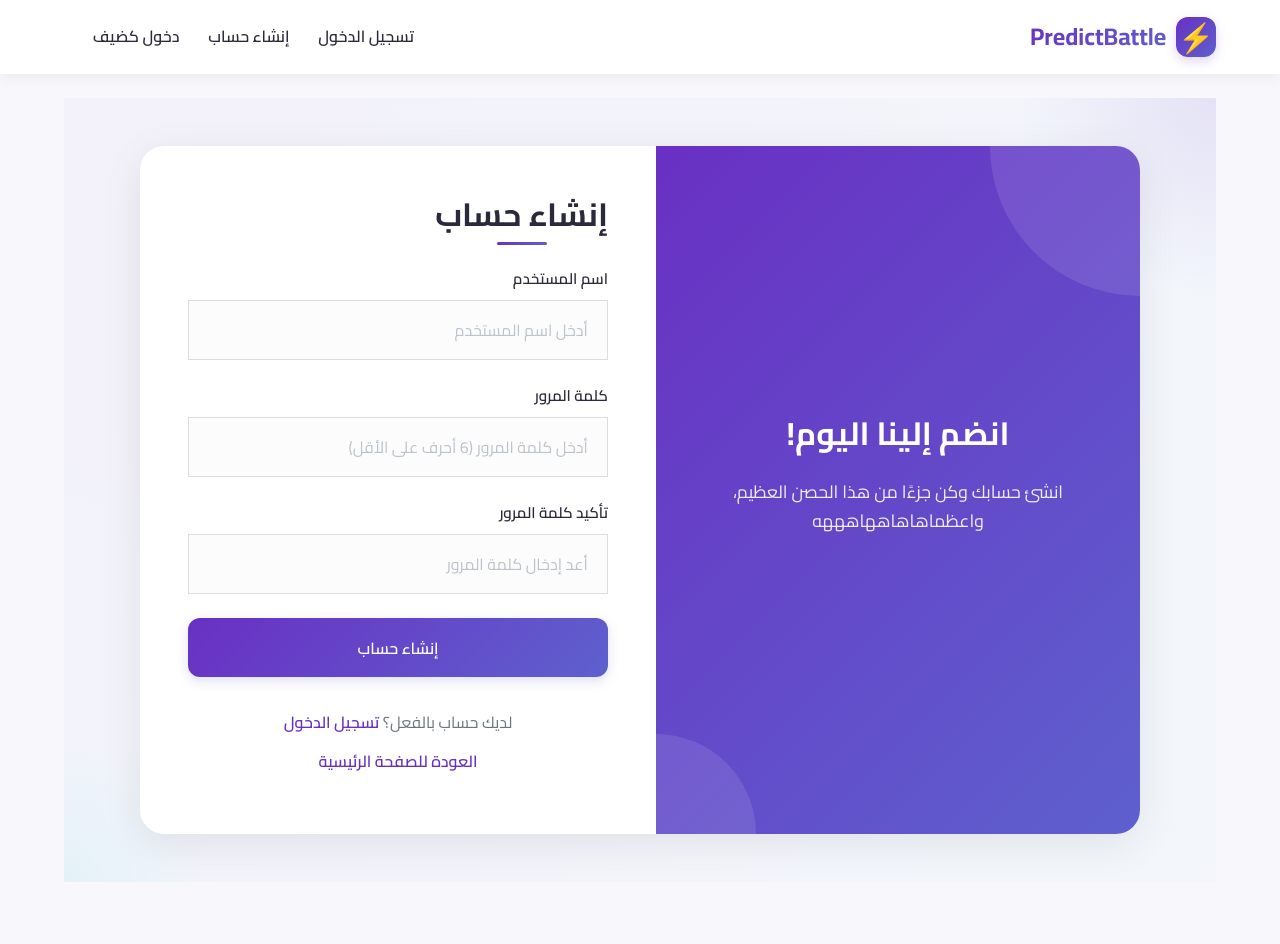
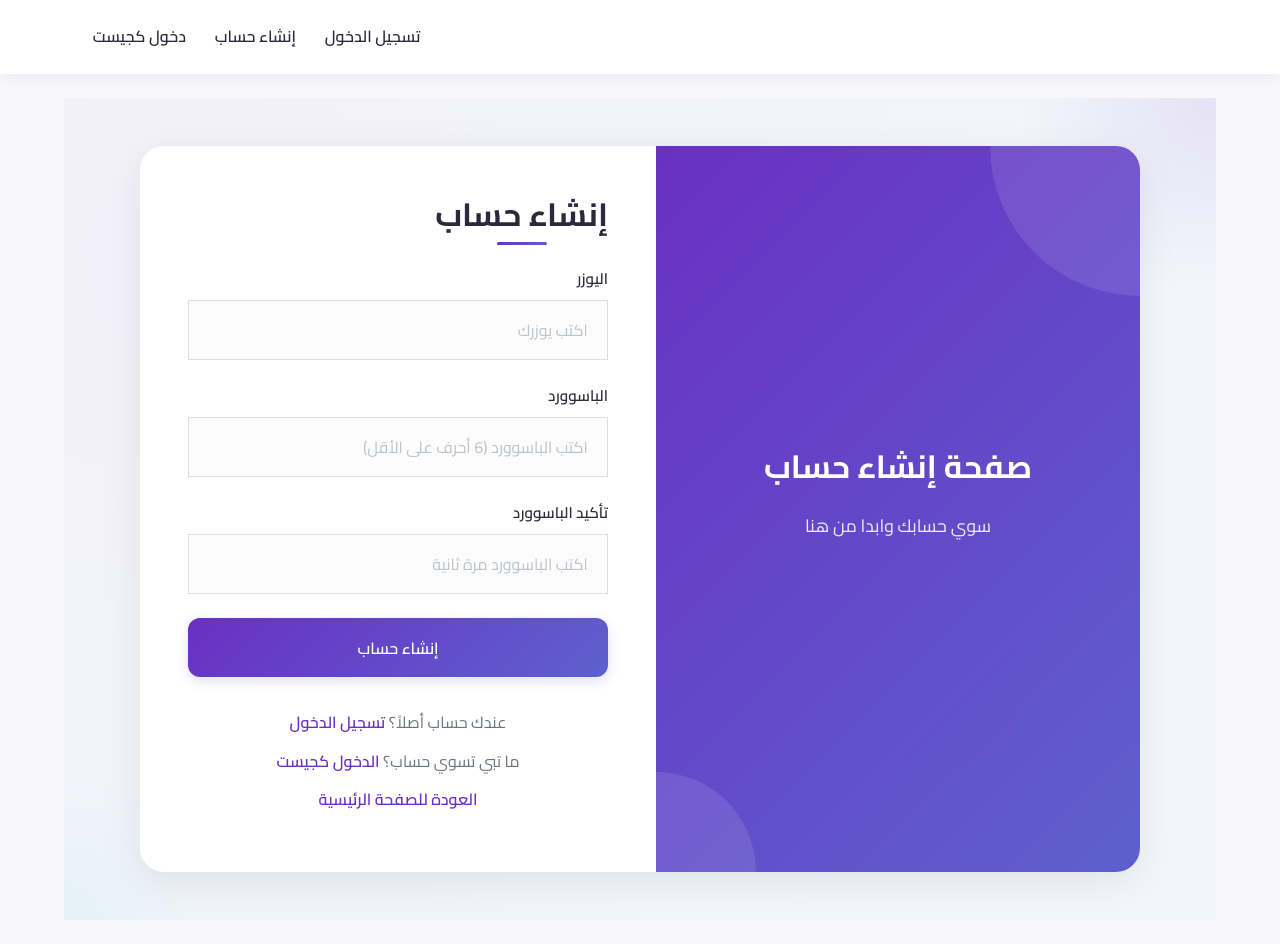
Before and after one commit to 5inee/predictbattle.v3, a React (Create React App) app in the folder frontend/: page /register in a window 1280 px wide. Before the commit the page ends 906 px from the top, so only its background shows below. Built offline with nearby package versions, Linux system fonts and the light colour scheme; no server answers.

Commit message:
make it more arabic

```diff
--- a/frontend/src/components/Header.js
+++ b/frontend/src/components/Header.js
@@ -27,8 +27,8 @@ const Header = () => {
       <div className="header-container">
         <div className="logo">
           <Link to="/" onClick={closeMobileMenu}>
-            <span className="logo-icon">⚡</span>
-            <span className="logo-text">PredictBattle</span>
+            {/* <span className="logo-icon">⚡</span> */}
+            {/* <span className="logo-text">PredictBattle</span> */}
           </Link>
         </div>
 
@@ -42,7 +42,7 @@ const Header = () => {
             <>
               <span className="username">{user.username}</span>
               <Link to="/dashboard" className="nav-link">
-                لوحة التحكم
+                الداشبورد
               </Link>
               <button onClick={handleLogout} className="btn btn-text">
                 تسجيل الخروج
@@ -57,7 +57,7 @@ const Header = () => {
                 إنشاء حساب
               </Link>
               <Link to="/guest" className="nav-link">
-                دخول كضيف
+                دخول كجيست
               </Link>
             </>
           )}
@@ -71,7 +71,7 @@ const Header = () => {
             <>
               <span className="username">{user.username}</span>
               <Link to="/dashboard" className="nav-link" onClick={closeMobileMenu}>
-                لوحة التحكم
+                الداشبورد
               </Link>
               <button onClick={handleLogout} className="btn btn-text">
                 تسجيل الخروج
@@ -86,7 +86,7 @@ const Header = () => {
                 إنشاء حساب
               </Link>
               <Link to="/guest" className="nav-link" onClick={closeMobileMenu}>
-                دخول كضيف
+                دخول كجيست
               </Link>
             </>
           )}
--- a/frontend/src/components/SessionCard.js
+++ b/frontend/src/components/SessionCard.js
@@ -38,7 +38,7 @@ const SessionCard = ({ session }) => {
 
       <div className="session-details">
         <div className="session-info code">
-          <span className="info-label">كود الجلسة:</span>
+          <span className="info-label">كود القيم:</span>
           <span className="session-code">{session.code}</span>
         </div>
         <div className="session-info date">
@@ -46,7 +46,7 @@ const SessionCard = ({ session }) => {
           <span>{formatDate(session.createdAt)}</span>
         </div>
         <div className="session-info participants">
-          <span className="info-label">المشاركون:</span>
+          <span className="info-label">المشاركين:</span>
           <div className="participants-count">
             <span>{session.participants?.length || 0}</span>
             <div className="participants-progress">
--- a/frontend/src/pages/CreateSessionPage.js
+++ b/frontend/src/pages/CreateSessionPage.js
@@ -41,13 +41,13 @@ const CreateSessionPage = () => {
 
     // التحقق من إدخال العنوان
     if (!title.trim()) {
-      setErrorMessage('يرجى إدخال السؤال');
+      setErrorMessage('لازم تكتب السؤال');
       return;
     }
 
     // التحقق من الرمز السري
     if (secretCode !== '021') {
-      setErrorMessage('الرمز السري غير صحيح');
+      setErrorMessage('الباسوورد غلط');
       return;
     }
 
@@ -73,7 +73,7 @@ const CreateSessionPage = () => {
       console.error('خطأ في إنشاء الجلسة:', error);
       setErrorMessage(
         error.response?.data?.message ||
-        'حدث خطأ أثناء إنشاء الجلسة، يرجى المحاولة مرة أخرى'
+        'حصلت مشكلة أثناء إنشاء القيم، حاول مرة ثانية'
       );
       setLoading(false);
     }
@@ -82,7 +82,7 @@ const CreateSessionPage = () => {
   return (
     <div className="create-session-page">
       <div className="page-header">
-        <h1 className="page-title">إنشاء جلسة توقع جديدة</h1>
+        <h1 className="page-title">إنشاء قيم جديد</h1>
       </div>
 
       <div className="form-card">
@@ -92,14 +92,14 @@ const CreateSessionPage = () => {
 
         <form onSubmit={onSubmit}>
           <div className="form-section">
-            <h3 className="section-label">سؤال الجلسة</h3>
+            <h3 className="section-label">سؤال القيم</h3>
             <textarea
               id="title"
               name="title"
               className="form-control"
               value={title}
               onChange={onChange}
-              placeholder="اكتب سؤال الجلسة هنا..."
+              placeholder="اكتب سؤال القيم هنا..."
               rows={4}
             ></textarea>
           </div>
@@ -126,12 +126,12 @@ const CreateSessionPage = () => {
               </button>
             </div>
             <small className="form-text">
-              حدد العدد الأقصى للمشاركين في هذه الجلسة (من 2 إلى 20)
+              حدد العدد الأقصى للمشاركين في القيم (من 2 إلى 20)
             </small>
           </div>
 
           <div className="form-section">
-            <h3 className="section-label">الرمز السري</h3>
+            <h3 className="section-label">الباسوورد</h3>
             <input
               type="password"
               id="secretCode"
@@ -139,10 +139,10 @@ const CreateSessionPage = () => {
               className="form-control code-input"
               value={secretCode}
               onChange={onChange}
-              placeholder="أدخل الرمز السري الخاص بإنشاء الجلسات"
+              placeholder="اكتب الباسوورد الخاص بإنشاء الأقيام"
             />
             <small className="form-text">
-              الرمز السري مطلوب لمنع إنشاء جلسات عشوائية
+              الباسوورد مطلوبة لمنع الأقيام العشوائية
             </small>
           </div>
 
@@ -152,11 +152,11 @@ const CreateSessionPage = () => {
               className="btn btn-primary submit-btn"
               disabled={loading}
             >
-              {loading ? 'جارِ الإنشاء...' : 'ابدأ الجلسة'}
+              {loading ? 'جارِ الإنشاء...' : 'ابدأ القيم'}
             </button>
 
             <Link to="/dashboard" className="btn btn-text back-btn">
-              العودة إلى لوحة التحكم
+              ارجع للداشبورد
             </Link>
           </div>
         </form>
--- a/frontend/src/pages/DashboardPage.js
+++ b/frontend/src/pages/DashboardPage.js
@@ -35,7 +35,7 @@ const DashboardPage = () => {
       setSessions(data.sessions);
       setLoading(false);
     } catch (error) {
-      setErrorMessage('حدث خطأ أثناء جلب الجلسات');
+      setErrorMessage('حدث خطأ أثناء جلب الأقيام');
       setLoading(false);
     }
   }, [user.token]);
@@ -98,7 +98,7 @@ const DashboardPage = () => {
         navigate(`/session/${data.session._id}`);
       }, 1000);
     } catch (error) {
-      setErrorMessage(error.response?.data?.message || 'حدث خطأ أثناء الانضمام إلى الجلسة');
+      setErrorMessage(error.response?.data?.message || 'حدث خطأ أثناء الانضمام للقيم');
       setLoading(false);
     }
   };
@@ -106,7 +106,7 @@ const DashboardPage = () => {
   return (
     <div className="dashboard-page">
       <div className="dashboard-header">
-        <h1 className="dashboard-title">لوحة التحكم</h1>
+        <h1 className="dashboard-title">الداشبورد</h1>
       </div>
 
       <div className="dashboard-tabs">
@@ -114,13 +114,13 @@ const DashboardPage = () => {
           className={`dashboard-tab ${activeTab === 'join' ? 'active' : ''}`}
           onClick={() => switchTab('join')}
         >
-          انضم/أنشئ جلسة
+          انضم/أنشئ قيم
         </div>
         <div
           className={`dashboard-tab ${activeTab === 'sessions' ? 'active' : ''}`}
           onClick={() => switchTab('sessions')}
         >
-          جلساتي
+          الأقيام
         </div>
         <div className={`tab-indicator ${activeTab === 'sessions' ? 'right' : ''}`}></div>
       </div>
@@ -129,7 +129,7 @@ const DashboardPage = () => {
         {activeTab === 'join' ? (
           <div className="join-content">
             <div className="join-section">
-              <h3 className="subsection-title">كود الجلسة</h3>
+              <h3 className="subsection-title">كود القيم</h3>
 
               {errorMessage && (
                 <div className="alert alert-error">{errorMessage}</div>
@@ -156,7 +156,7 @@ const DashboardPage = () => {
                   className="btn btn-primary btn-block join-btn"
                   disabled={loading}
                 >
-                  {loading ? 'جارِ الانضمام...' : 'انضم إلى الجلسة'}
+                  {loading ? 'جارِ الانضمام...' : 'انضم إلى القيم'}
                 </button>
               </form>
 
@@ -165,27 +165,27 @@ const DashboardPage = () => {
               </div>
 
               <Link to="/create-session" className="btn btn-secondary btn-block create-btn">
-                إنشاء جلسة جديدة
+                إنشاء قيم جديد
               </Link>
             </div>
           </div>
         ) : (
           <div className="sessions-content">
-            <h2 className="section-title">جلساتي</h2>
+            <h2 className="section-title">الأقيام</h2>
 
             {loading ? (
               <div className="loading-container">
                 <div className="loading-spinner"></div>
-                <p className="loading-text">جارِ تحميل الجلسات...</p>
+                <p className="loading-text">جارِ تحميل الأقيام...</p>
               </div>
             ) : (
               <>
                 {sessions.length === 0 ? (
                   <div className="empty-state">
                     <div className="empty-icon">📋</div>
-                    <p>لا توجد جلسات حتى الآن</p>
+                    <p>ما فيه ولا قيم للحين</p>
                     <Link to="/create-session" className="btn btn-primary">
-                      أنشئ جلسة جديدة
+                      إنشاء قيم جديد
                     </Link>
                   </div>
                 ) : (
--- a/frontend/src/pages/GuestLoginPage.js
+++ b/frontend/src/pages/GuestLoginPage.js
@@ -92,16 +92,16 @@ const GuestLoginPage = () => {
       <div className="auth-container">
         <div className="auth-image">
           <div className="auth-image-content">
-            <h2 className="auth-image-title">دخول سريع</h2>
+            <h2 className="auth-image-title">ادخل بسرعة</h2>
             <p className="auth-image-description">
-              ادخل كضيف دون الحاجة لإنشاء حساب كامل
+              ادخل كجيست بدون ما تسوي حساب كامل
             </p>
           </div>
         </div>
 
         <div className="auth-form">
           <div className="auth-card">
-            <h2 className="auth-title">الدخول كضيف</h2>
+            <h2 className="auth-title">الدخول كجيست</h2>
 
             {errorMessage && (
               <div className="alert alert-error">{errorMessage}</div>
@@ -109,7 +109,7 @@ const GuestLoginPage = () => {
 
             <form onSubmit={onSubmit}>
               <div className="input-group">
-                <label className="input-label" htmlFor="username">اسم المستخدم</label>
+                <label className="input-label" htmlFor="username">اليوزر (عادي تحط مسافة)</label>
                 <div className="input-wrapper">
                   <input
                     type="text"
@@ -117,7 +117,7 @@ const GuestLoginPage = () => {
                     className="form-control"
                     value={username}
                     onChange={onChange}
-                    placeholder="أدخل اسمك"
+                    placeholder="اكتب يوزرك"
                   />
                 </div>
                 <small className="form-text text-warning">
@@ -129,7 +129,7 @@ const GuestLoginPage = () => {
                 className="btn btn-primary btn-block auth-btn"
                 disabled={isLoading}
               >
-                {isLoading ? 'جارِ الدخول...' : 'الدخول كضيف'}
+                {isLoading ? 'جارِ الدخول...' : 'الدخول كجيست'}
               </button>
             </form>
 
--- a/frontend/src/pages/LoginPage.js
+++ b/frontend/src/pages/LoginPage.js
@@ -40,7 +40,7 @@ const LoginPage = () => {
 
     // التحقق من إدخال جميع البيانات
     if (!username || !password) {
-      setErrorMessage('يرجى إدخال اسم المستخدم وكلمة المرور');
+      setErrorMessage('لازم تكتب اليوزر والباسوورد');
       return;
     }
 
@@ -79,7 +79,7 @@ const LoginPage = () => {
 
             <form onSubmit={onSubmit}>
               <div className="input-group">
-                <label className="input-label" htmlFor="username">اسم المستخدم</label>
+                <label className="input-label" htmlFor="username">اليوزر</label>
                 <div className="input-wrapper">
                   <input
                     type="text"
@@ -88,13 +88,13 @@ const LoginPage = () => {
                     className="form-control"
                     value={username}
                     onChange={onChange}
-                    placeholder="أدخل اسم المستخدم"
+                    placeholder="اكتب يوزرك"
                   />
                 </div>
               </div>
 
               <div className="input-group">
-                <label className="input-label" htmlFor="password">كلمة المرور</label>
+                <label className="input-label" htmlFor="password">الباسوورد</label>
                 <div className="input-wrapper">
                   <input
                     type="password"
@@ -103,7 +103,7 @@ const LoginPage = () => {
                     className="form-control"
                     value={password}
                     onChange={onChange}
-                    placeholder="أدخل كلمة المرور"
+                    placeholder="اكتب الباسوورد"
                   />
                 </div>
               </div>
@@ -119,19 +119,20 @@ const LoginPage = () => {
 
             <div className="auth-links">
               <p>
-                ليس لديك حساب؟{' '}
+                ما عندك حساب؟{' '}
                 <Link to="/register" className="auth-link">
                   إنشاء حساب جديد
                 </Link>
               </p>
               <p>
-                <Link to="/" className="auth-link">
-                  العودة للصفحة الرئيسية
+                ما تبي تسوي حساب؟ {' '}
+                <Link to="/guest" className="auth-link">
+                  الدخول كجيست
                 </Link>
               </p>
               <p>
-                <Link to="/guest" className="auth-link">
-                  الدخول كضيف
+                <Link to="/" className="auth-link">
+                  العودة للصفحة الرئيسية
                 </Link>
               </p>
             </div>
--- a/frontend/src/pages/RegisterPage.js
+++ b/frontend/src/pages/RegisterPage.js
@@ -41,19 +41,19 @@ const RegisterPage = () => {
 
     // التحقق من إدخال جميع البيانات
     if (!username || !password || !confirmPassword) {
-      setErrorMessage('يرجى إدخال جميع البيانات المطلوبة');
+      setErrorMessage('لازم تكتب كل البيانات المطلوبة');
       return;
     }
 
     // التحقق من تطابق كلمتي المرور
     if (password !== confirmPassword) {
-      setErrorMessage('كلمتا المرور غير متطابقتين');
+      setErrorMessage('الباسووردين مو زي بعض');
       return;
     }
 
-    // التحقق من طول كلمة المرور
+    // التحقق من طول الباسوورد
     if (password.length < 6) {
-      setErrorMessage('كلمة المرور يجب أن تكون على الأقل 6 أحرف');
+      setErrorMessage('الباسوورد يجب أن يكون على الأقل 6 أحرف');
       return;
     }
 
@@ -75,9 +75,9 @@ const RegisterPage = () => {
       <div className="auth-container">
         <div className="auth-image">
           <div className="auth-image-content">
-            <h2 className="auth-image-title">انضم إلينا اليوم!</h2>
+            <h2 className="auth-image-title">صفحة إنشاء حساب</h2>
             <p className="auth-image-description">
-              انشئ حسابك وكن جزءًا من هذا الحصن العظيم، واعظماهاهاههاهههه
+              سوي حسابك وابدا من هنا
             </p>
           </div>
         </div>
@@ -92,7 +92,7 @@ const RegisterPage = () => {
 
             <form onSubmit={onSubmit}>
               <div className="input-group">
-                <label className="input-label" htmlFor="username">اسم المستخدم</label>
+                <label className="input-label" htmlFor="username">اليوزر</label>
                 <div className="input-wrapper">
                   <input
                     type="text"
@@ -101,13 +101,13 @@ const RegisterPage = () => {
                     className="form-control"
                     value={username}
                     onChange={onChange}
-                    placeholder="أدخل اسم المستخدم"
+                    placeholder="اكتب يوزرك"
                   />
                 </div>
               </div>
 
               <div className="input-group">
-                <label className="input-label" htmlFor="password">كلمة المرور</label>
+                <label className="input-label" htmlFor="password">الباسوورد</label>
                 <div className="input-wrapper">
                   <input
                     type="password"
@@ -116,13 +116,13 @@ const RegisterPage = () => {
                     className="form-control"
                     value={password}
                     onChange={onChange}
-                    placeholder="أدخل كلمة المرور (6 أحرف على الأقل)"
+                    placeholder="اكتب الباسوورد (6 أحرف على الأقل)"
                   />
                 </div>
               </div>
 
               <div className="input-group">
-                <label className="input-label" htmlFor="confirmPassword">تأكيد كلمة المرور</label>
+                <label className="input-label" htmlFor="confirmPassword">تأكيد الباسوورد</label>
                 <div className="input-wrapper">
                   <input
                     type="password"
@@ -131,7 +131,7 @@ const RegisterPage = () => {
                     className="form-control"
                     value={confirmPassword}
                     onChange={onChange}
-                    placeholder="أعد إدخال كلمة المرور"
+                    placeholder="اكتب الباسوورد مرة ثانية"
                   />
                 </div>
               </div>
@@ -147,11 +147,17 @@ const RegisterPage = () => {
 
             <div className="auth-links">
               <p>
-                لديك حساب بالفعل؟{' '}
+                عندك حساب أصلاً؟{' '}
                 <Link to="/login" className="auth-link">
                   تسجيل الدخول
                 </Link>
               </p>
+               <p>
+                              ما تبي تسوي حساب؟ {' '}
+                              <Link to="/guest" className="auth-link">
+                                الدخول كجيست
+                              </Link>
+                            </p>
               <p>
                 <Link to="/" className="auth-link">
                   العودة للصفحة الرئيسية
```
Also changed, not shown: frontend/src/pages/SessionPage.js (+19 -19 lines).
